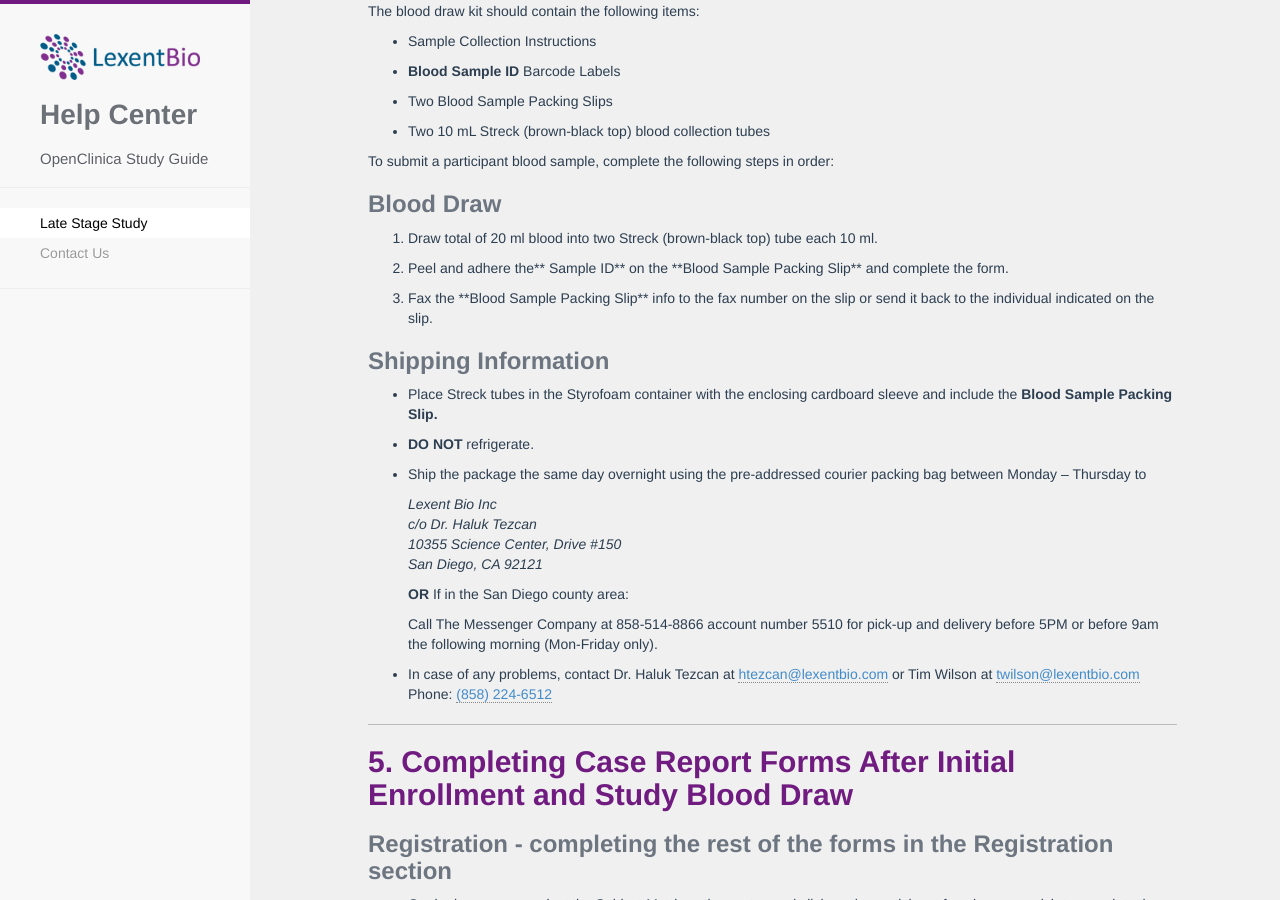
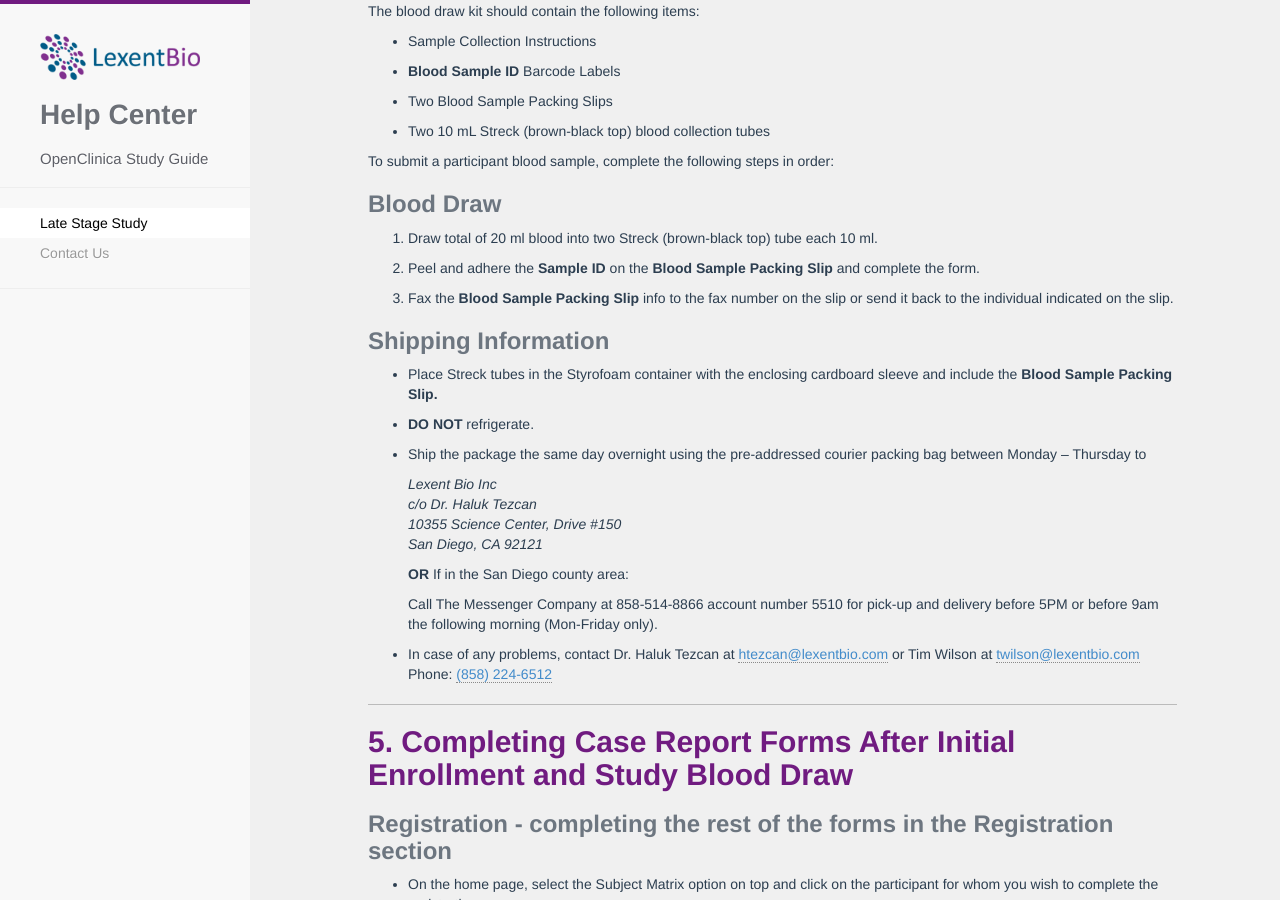
Before and after one commit to lexentbio/openclinica-docs, a Jekyll site: the page built from index.md, in a window 1280 px wide and 900 px high, scrolled down 2726 px. Built offline with Jekyll 4.4.1, drawn with Linux system fonts in a browser that asks for light colours; nearby versions of some CDN libraries.

```diff
--- a/_late_stage_study_steps/blood-draw-instructions.markdown
+++ b/_late_stage_study_steps/blood-draw-instructions.markdown
@@ -20,9 +20,9 @@ To submit a participant blood sample, complete the following steps in order:
 
 1. Draw total of 20 ml blood into two Streck (brown-black top) tube each 10 ml.
 
-2. Peel and adhere the** Sample ID** on the \*\*Blood Sample Packing Slip\*\* and complete the form.
+2. Peel and adhere the **Sample ID** on the **Blood Sample Packing Slip** and complete the form.
 
-3. Fax the \*\*Blood Sample Packing Slip\*\* info to the fax number on the slip or send it back to the individual indicated on the slip.
+3. Fax the **Blood Sample Packing Slip** info to the fax number on the slip or send it back to the individual indicated on the slip.
 
 ### **Shipping Information**
 
```
